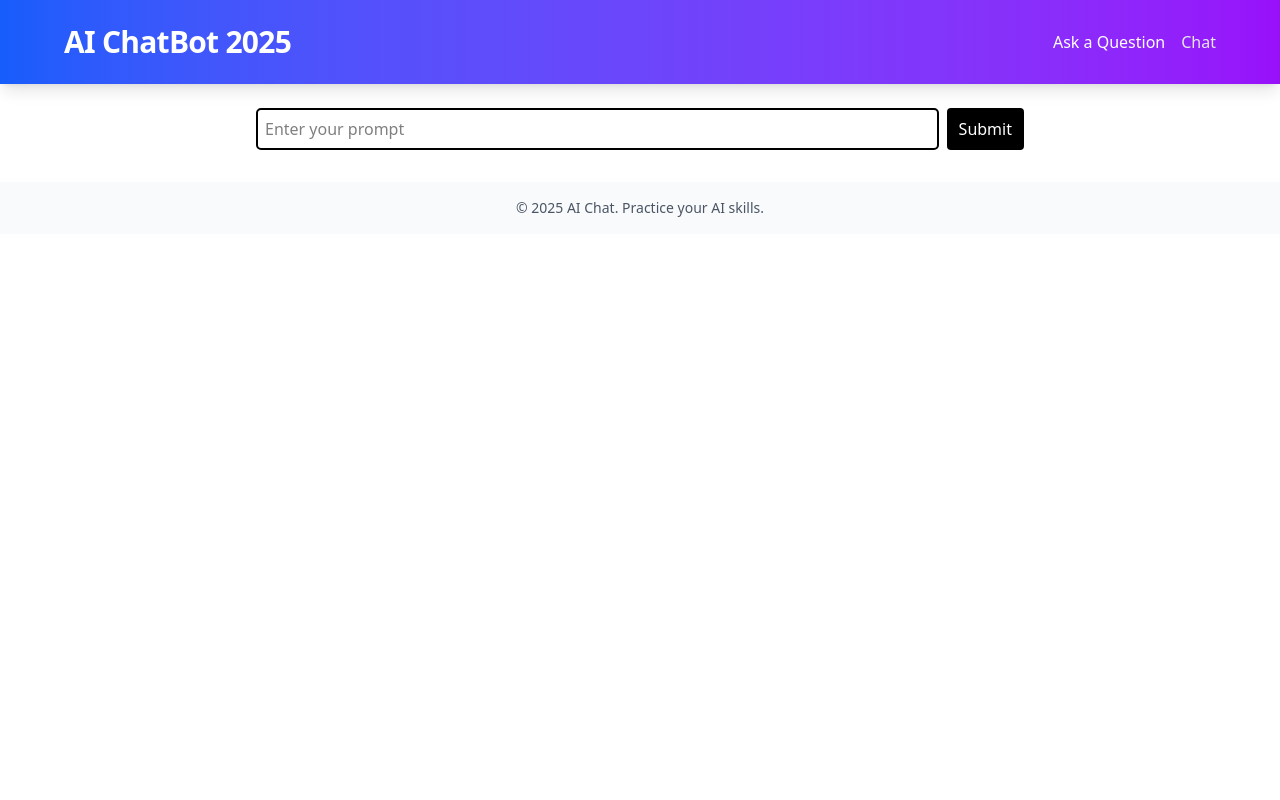
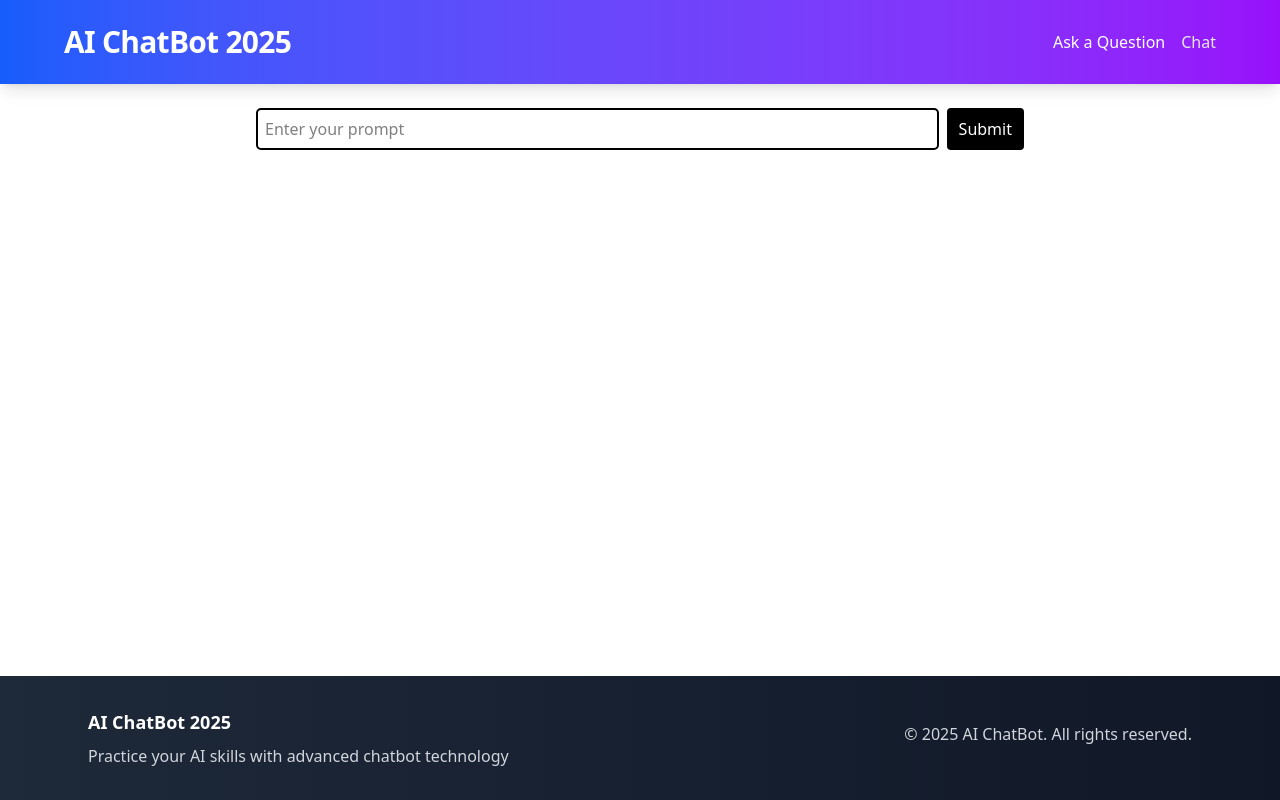
Before and after one commit to Pourush1/ai-chat, a Next.js app in the folder ai-chat/: page / in a window 1280 px wide. Built offline with nearby package versions, Linux system fonts and the light colour scheme.

Commit message:
Enhance layout styling in layout.tsx by adding min-height to the body

```diff
--- a/ai-chat/src/app/layout.tsx
+++ b/ai-chat/src/app/layout.tsx
@@ -21,7 +21,7 @@ export default function RootLayout({
   return (
     <html lang="en">
       <body
-        className={`${geistKarla.variable} font-karla flex flex-col antialiased`}
+        className={`${geistKarla.variable} font-karla flex flex-col min-h-screen antialiased`}
       >
         <header className="bg-gradient-to-r from-blue-600 to-purple-600 text-white p-6 mb-6 shadow-lg">
           <div className="max-w-6xl mx-auto flex justify-between items-center">
@@ -34,10 +34,22 @@ export default function RootLayout({
             </nav>
           </div>
         </header>
-        <main>{children}</main>
-        <footer className="bg-gray-50 text-gray-600 text-sm py-4 mt-auto">
-          <div className="text-center">
-            <p>&copy; 2025 AI Chat. Practice your AI skills.</p>
+        <main className="flex-grow">{children}</main>
+        <footer className="bg-gradient-to-r from-gray-800 to-gray-900 text-white py-8 mt-auto">
+          <div className="max-w-6xl mx-auto px-6">
+            <div className="flex flex-col md:flex-row justify-between items-center">
+              <div className="mb-4 md:mb-0">
+                <h3 className="text-lg font-semibold mb-2">AI ChatBot 2025</h3>
+                <p className="text-gray-300">
+                  Practice your AI skills with advanced chatbot technology
+                </p>
+              </div>
+              <div className="flex flex-col items-center md:items-end">
+                <p className="text-gray-300 mb-2">
+                  &copy; 2025 AI ChatBot. All rights reserved.
+                </p>
+              </div>
+            </div>
           </div>
         </footer>
       </body>
```
